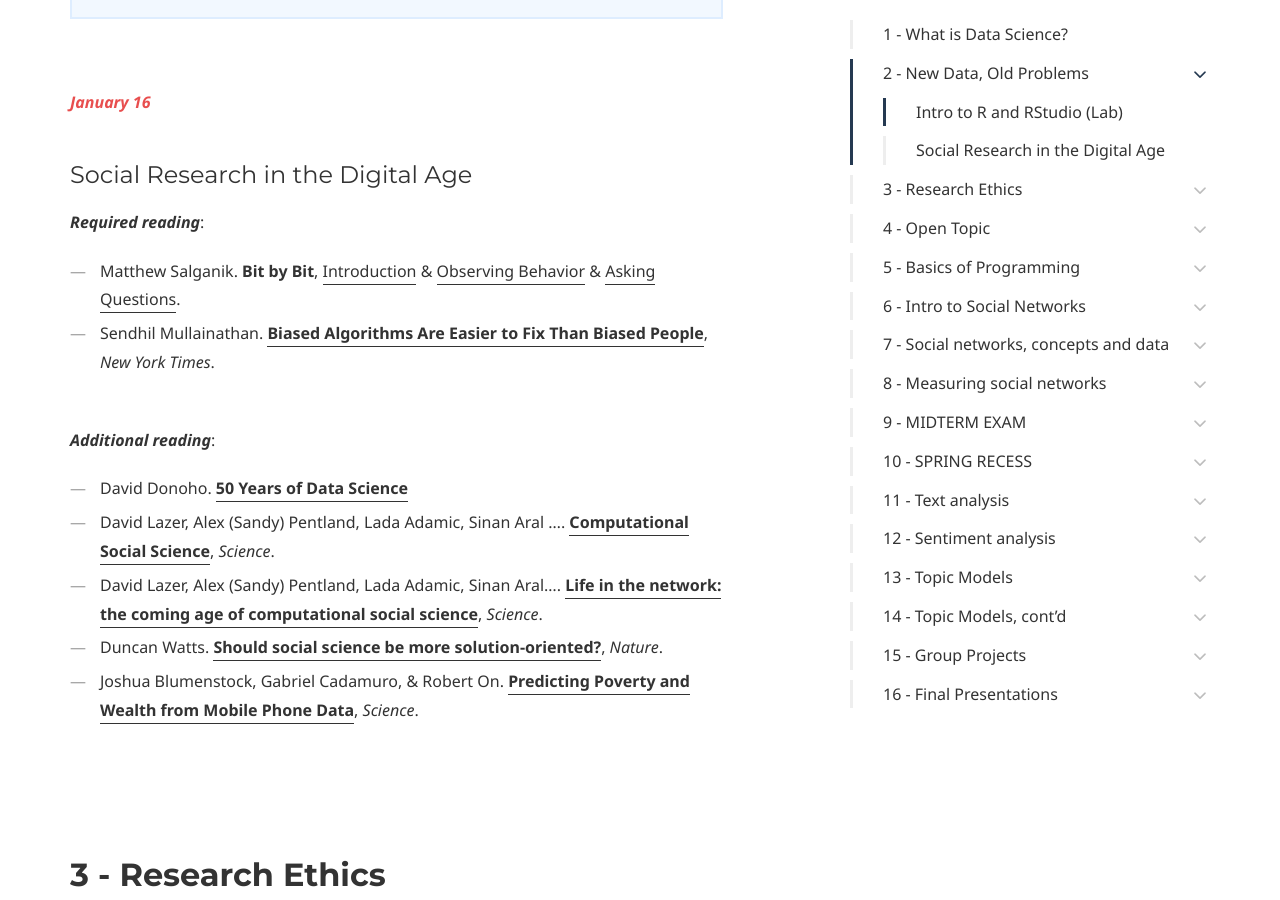
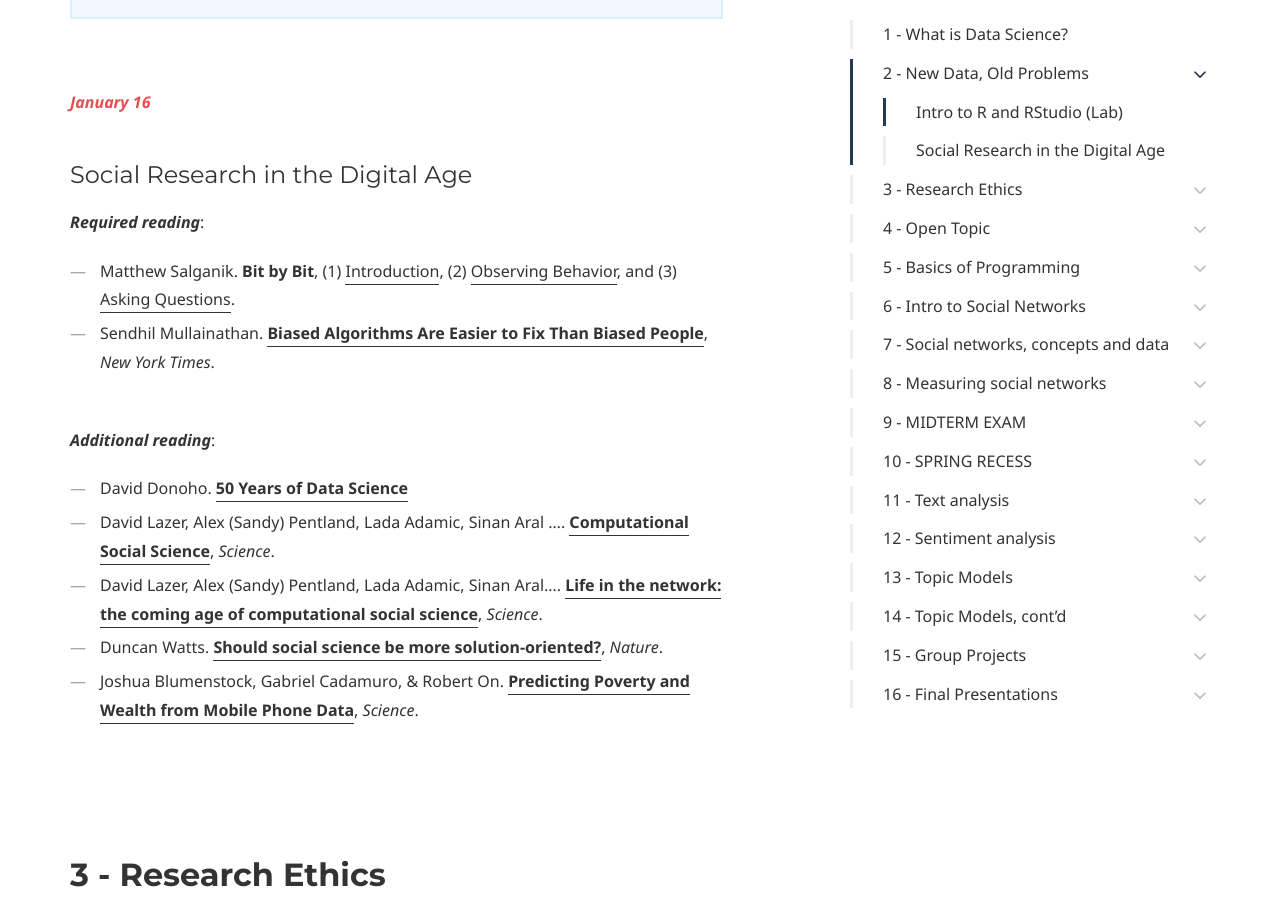
Before and after one commit to dssoc/dssoc.github.io, a Jekyll site: the page built from schedule.md, in a window 1280 px wide and 900 px high, scrolled down 1515 px. Built offline with Jekyll 4.4.1, drawn with Linux system fonts in a browser that asks for light colours; some web fonts are replaced.

Commit message:
update schedule

```diff
--- a/schedule.md
+++ b/schedule.md
@@ -54,7 +54,7 @@
 #### Social Research in the Digital Age
 
 ***Required reading***:
-- Matthew Salganik. **Bit by Bit**, [Introduction](https://www.bitbybitbook.com/en/1st-ed/introduction/) & [Observing Behavior](https://www.bitbybitbook.com/en/1st-ed/observing-behavior/) & [Asking Questions](https://www.bitbybitbook.com/en/1st-ed/asking-questions/).
+- Matthew Salganik. **Bit by Bit**, (1) [Introduction](https://www.bitbybitbook.com/en/1st-ed/introduction/), (2) [Observing Behavior](https://www.bitbybitbook.com/en/1st-ed/observing-behavior/), and (3) [Asking Questions](https://www.bitbybitbook.com/en/1st-ed/asking-questions/).
 - Sendhil Mullainathan. [**Biased Algorithms Are Easier to Fix Than Biased People**](https://www.nytimes.com/2019/12/06/business/algorithm-bias-fix.html), *New York Times*.
 <br/><br/>
 
```
